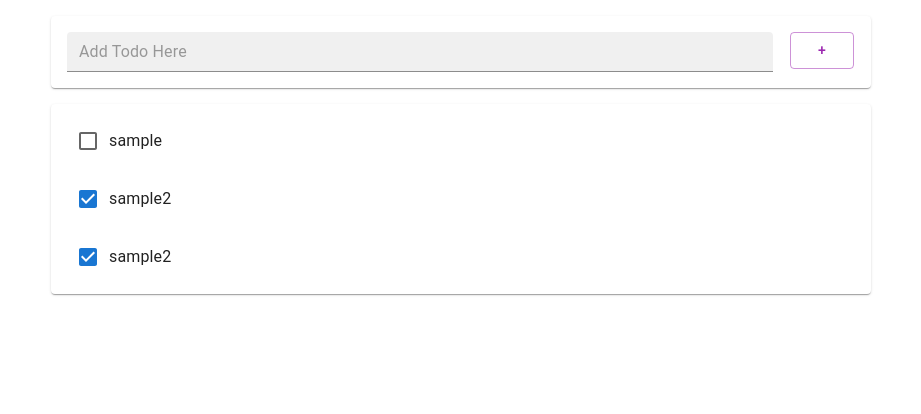
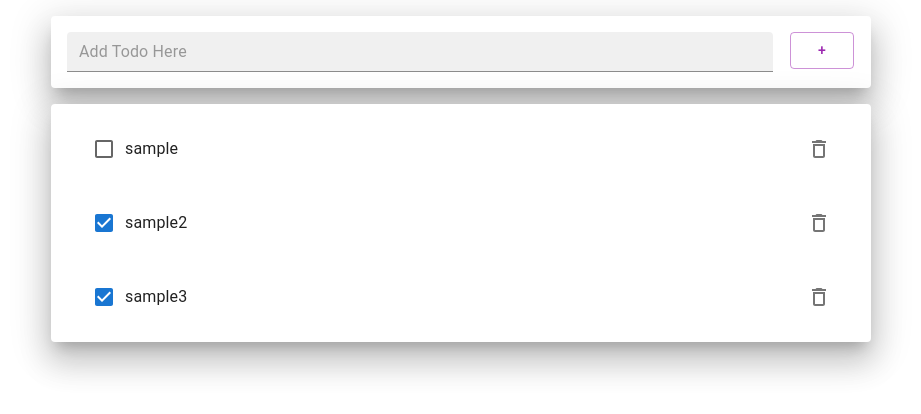
Before and after one commit to xivicWon/Joc.TodoWeb_React, a React (Create React App) app: page / in a window 1280 px wide. Shown: the top 414 px of the page, without its empty margins (179-1100 px from the left). Built offline with nearby package versions, Linux system fonts and the light colour scheme.

Commit message:
2022.05.09 Todo 삭제 기능 작업 및 기존 constructor 구조 변경

```diff
--- a/src/AddTodo.js
+++ b/src/AddTodo.js
@@ -10,7 +10,12 @@ class AddTodo extends React.Component{
     }
 
     onButtonClick = () => {
-        this.addTodoItem(this.state.item)
+        const {title} = this.state.item;
+        if( title.trim() === ''){
+            alert('Todo 제목을 입력해 주세요')
+        } else {
+            this.addTodoItem(this.state.item)
+        }
         this.setState({item:{title : ""}})
     }
 
@@ -21,7 +26,7 @@ class AddTodo extends React.Component{
     }
 
     onEnterPress = e =>{
-        const key = e.key  || e.keyCode;
+        const key = e.key || e.keyCode;
         if( key === "Enter" || key === 13){
             this.onButtonClick();
         }
@@ -30,7 +35,7 @@ class AddTodo extends React.Component{
     render(){
         const {item} = this.state;
         return (
-            <Paper style={{margin : 16, padding :16 }}>
+            <Paper style={{margin : 16, padding :16 }} elevation={20}>
                 <Grid container>
                     <Grid xs={11} md={11} item style={{paddingRight:16}} >
                         <TextField
--- a/src/App.js
+++ b/src/App.js
@@ -12,32 +12,27 @@ class App extends React.Component {
         super(props)
         this.state = {
             items :  [
-                { id : 1 , done : false , title : 'sample' },
-                { id : 2 , done : true , title : 'sample2' },
-                { id : 3 , done : true , title : 'sample2' },
+                { idx : 1 , done : false , title : 'sample' },
+                { idx : 2 , done : true , title : 'sample2' },
+                { idx : 3 , done : true , title : 'sample3' },
             ]
         }
     }
 
     addTodoItem = (item) =>{
-        if( item.title.trim() === ''){
-            alert('Todo 제목을 입력해 주세요')
-        } else {
         const thisItems = this.state.items;
         const newitem =  {
-                id : thisItems.length + 1,
+            idx : thisItems.length + 1,
             title : item.title,
             done : false
         }
         thisItems.push(newitem)
         this.setState({items : thisItems})
     }
-    }
 
     editTodoItem = (item) => {
-        console.log(item)
         const thisItems = this.state.items;
-        thisItems.filter((v)=> item.id === v.id )
+        thisItems.filter((v)=> item.idx === v.idx )
             .forEach(v => {
                 v.title = item.title
                 v.done = item.done
@@ -46,6 +41,28 @@ class App extends React.Component {
         this.setState({items : thisItems});
     }
 
+    removeTodoItem = (item) =>{
+        const thisItems = this.state.items;
+        console.log("old",thisItems)
+        const newItems = thisItems.filter((v)=> item.idx !== v.idx )
+        console.log("new",newItems)
+        this.setState({items : newItems}, ()=>{
+        });
+    }
+
+    componentDidMount() {
+        console.log("App","componentDidMount")
+    }
+    componentDidUpdate(prevProps, prevState, snapshot){
+        console.log("App","componentDidUpdate")
+    }
+    shouldComponentUpdate(nextProps, nextState, nextContext ){
+        console.log("App","shouldComponentUpdate")
+        return true;
+    }
+    componentWillUnmount(){
+        console.log("App","componentWillUnmount")
+    }
     render() {
         // JSX -> 표준 JS (Babel -> Transfiling )
         // Webpack -> 모듈 Bundling
@@ -64,15 +81,19 @@ class App extends React.Component {
         //     .map((item , i)=><Todo item={item} key={i}></Todo>)
 
         const {items} = this.state;
+        console.log("App Render", items)
         return (
             <div className='App'>
                 <Container maxWidth="md">
                     <AddTodo addTodoItem={this.addTodoItem}></AddTodo>
                     <div className='TodoList'>
-                        <Paper style={{margin:16}}>
+                        <Paper style={{margin:16}} elevation={20}>
                             <List>
                                 {items.map( (item , i ) =>
-                                    <Todo item={item} editTodoItem={this.editTodoItem} key={i}></Todo>
+                                    <Todo item={item}
+                                        editTodoItem={this.editTodoItem}
+                                        removeTodoItem={this.removeTodoItem}
+                                        key={i}></Todo>
                                 )}
                             </List>
                         </Paper>
--- a/src/todo.js
+++ b/src/todo.js
@@ -1,22 +1,24 @@
 import React from 'react'
-import { ListItem, ListItemText, InputBase, Checkbox } from "@mui/material"
+import { ListItem, ListItemText, InputBase, Checkbox, ListItemButton, ListItemSecondaryAction, IconButton } from "@mui/material"
+import { DeleteOutlined } from '@mui/icons-material';
+
 
 class Todo extends React.Component{
 
     constructor(props){
         super(props);
         this.state = {
-            item : props.item ,
-            editTodoItem : props.editTodoItem
-        };
-
-        this.state.readOnly = true
+            readOnly : true
+        }
+        this.editTodoItem = this.props.editTodoItem;
+        this.removeTodoItem = this.props.removeTodoItem;
     }
 
     onChangeInput = e => {
-        const thisItem = this.state.item;
+        const thisItem = this.props.item;
         thisItem.title = e.target.value;
-        this.setState({item:thisItem})
+        this.editTodoItem(thisItem);
+        // this.setState({item:thisItem})
     }
 
     onClickInput = () => {
@@ -25,29 +27,44 @@ class Todo extends React.Component{
 
     onPressEnter = e =>{
         const key = e.key  || e.keyCode;
-        const {editTodoItem, item} = this.state
+        const {item} = this.props
         if( key === "Enter" || key === 13){
-            editTodoItem(item);
+            this.editTodoItem(item);
             this.setState({readOnly:true})
         }
     }
 
     onClickCheckBox = e => {
         // 구조 분해 할당
-        // const {edit: editTodoItem , item } = this.state;
-        const {editTodoItem, item} = this.state;
-        // item.done = e.target.checked
+        const {item} = this.props;
         item.done = !item.done
-        this.setState({item:item})
-        editTodoItem(item);
+        this.editTodoItem(item);
     }
 
+    onDeleteTodo = e =>{
+        const {item} = this.props;
+        this.removeTodoItem(item);
+    }
+
+    componentDidMount() {
+        console.log("Todo","componentDidMount")
+    }
+
+    componentDidUpdate(prevProps, prevState, snapShot){
+        console.log("Todo","componentDidUpdate")
+    }
+
+    shouldComponentUpdate(nextProps, nextState, nextContext ){
+        console.log("Todo","shouldComponentUpdate")
+        return true;
+    }
     render(){
-        const {item} = this.state
-        const {readOnly} = this.state
-        const checkboxId = "todo-" + item.id
+        const {item} = this.props;
+        const {readOnly} = this.state;
+        const checkboxId = "todo-" + item.idx
         return (
             <ListItem>
+                <ListItemButton>
                     <Checkbox checked={item.done}
                         onClick={this.onClickCheckBox}
                         />
@@ -66,6 +83,12 @@ class Todo extends React.Component{
                             onClick={this.onClickInput}
                         />
                     </ListItemText>
+                    <ListItemSecondaryAction>
+                        <IconButton aria-label="Delete Todo" onClick={this.onDeleteTodo}>
+                            <DeleteOutlined ></DeleteOutlined>
+                        </IconButton>
+                    </ListItemSecondaryAction>
+                </ListItemButton>
             </ListItem>
         )
     }
```
Lines whose indentation alone changed are shown as unchanged.
